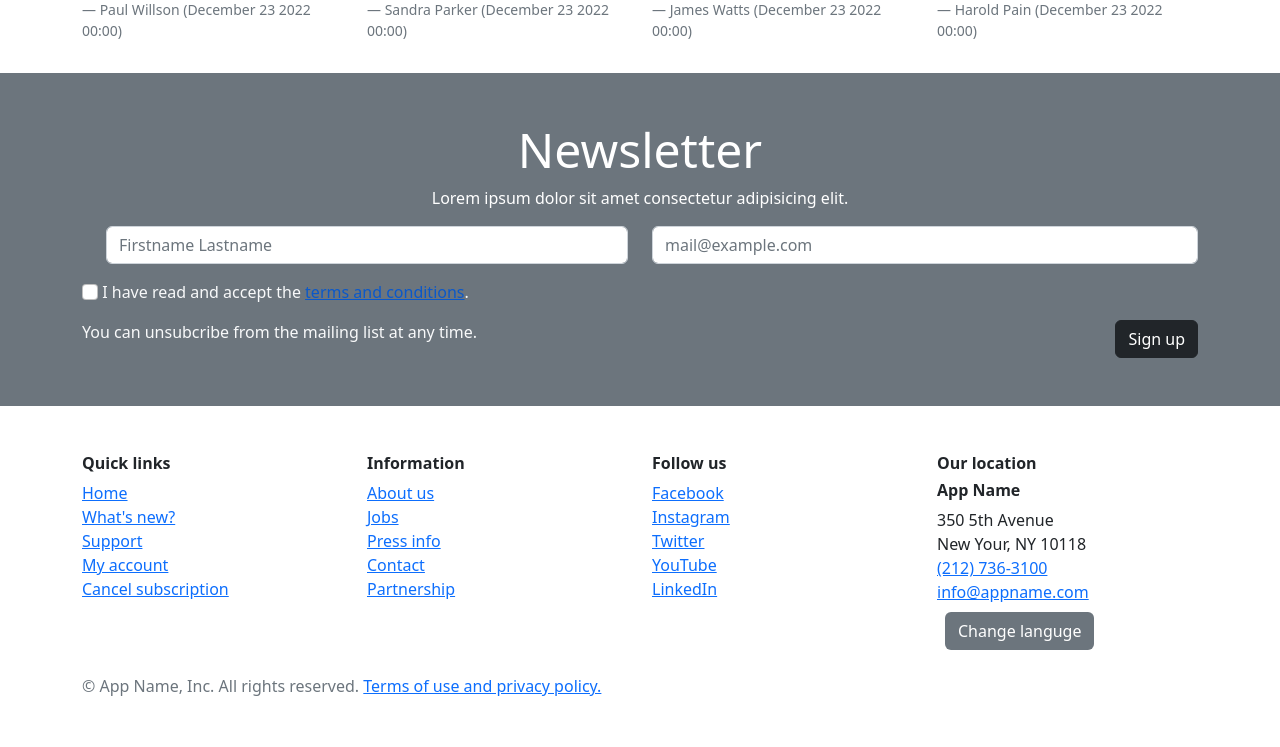
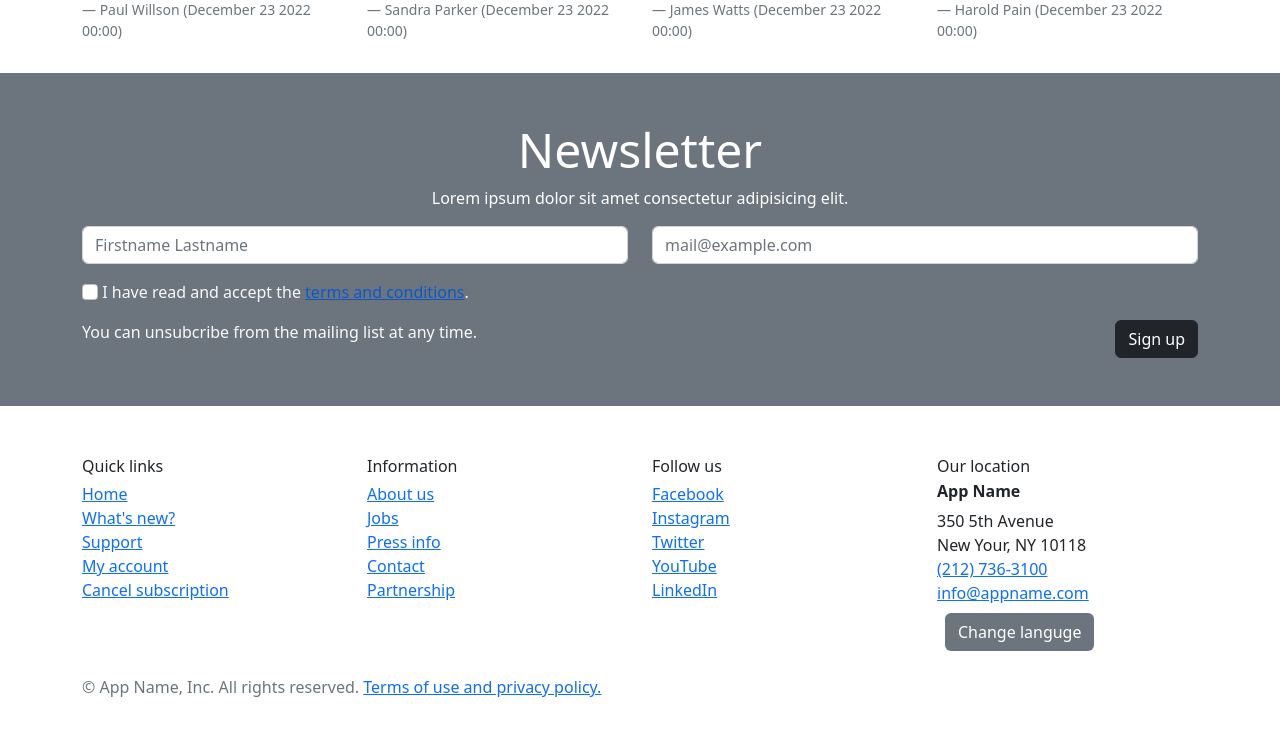
Before and after one commit to Shevtsov-Vladimir/LandingPage, a PHP site: page / in a window 1280 px wide. Shown: the part 4204-4951 px from the top of the page. Before the commit the page ends 4900 px from the top, so only its background shows below. Run offline with PHP 8.4, Linux system fonts and the light colour scheme; data comes from the database, SQL or seed files in the repository; some libraries are stand-ins or nearby versions.

Commit message:
Add files via upload

```diff
--- a/index.php
+++ b/index.php
@@ -155,7 +155,7 @@
 
 	<section class="container text-center" id="features">
 		<h2 class="display-5 mt-5">Features</h2>
-		<div class="row gy-4">
+		<div class="row gy-5">
 			<div class="col-lg-3 col-md-6 col-sm-12">
 				<i class="fas fa-paint-brush fa-2x mb-5 text-info"></i>
 				<h5>Future heading</h5>
@@ -324,15 +324,13 @@
 			<h2 class="display-5 text-center pt-5">Newsletter</h2>
 			<p class="text-center">Lorem ipsum dolor sit amet consectetur adipisicing elit.</p>
 			<div class="row">
-				<div class="col-12 col-md-6">
+				<div class="col-sm-12 col-md-6">
 					<div class="mb-3">
-						<div class="form-check">
 						<input type="text" class="form-control" id="exampleFormControlInput1"
 							placeholder="Firstname Lastname" name="name">
 					</div>
 				</div>
-				</div>
-				<div class="col-12 col-md-6">
+				<div class="col-sm-12 col-md-6">
 					<div class="mb-3">
 						<input type="email" class="form-control" id="exampleFormControlInput1"
 							placeholder="mail@example.com" name="email">
@@ -344,7 +342,8 @@
 				<div class="col-12">
 
 					<form action="register.php" method="POST">
-						<input class="form-check-input" type="checkbox" name="check" value="checked" id="flexCheckDefault">
+						<input class="form-check-input" type="checkbox" name="check" value="checked"
+							id="flexCheckDefault">
 						<label class="form-check-label text-light" for="flexCheckDefault">
 							I have read and accept the <a href="#" class="stretched-link">terms and
 								conditions</a>.
@@ -360,9 +359,11 @@
 		</form>
 
 		<?php
-        if (isset($_POST['name']) && isset($_POST['email'])
+        if (
+        	isset($_POST['name']) && isset($_POST['email'])
         	&& isset($_POST['check']) &&
-			$_POST['check'] == 'checked') {
+        	$_POST['check'] == 'checked'
+        ) {
 	        // Переменные с формы
         	$name = $_POST['name'];
 	        $email = $_POST['email'];
@@ -390,9 +391,9 @@
 	</section>
 
 	<footer class="container my-5">
-		<div class="row">
+		<div class="row gy-3">
 			<div class="col-12 col-md-6 col-lg-3 d-flex flex-column">
-				<h6 class="fw-bold">Quick links</h6>
+				<p class="mb-1">Quick links</p>
 				<a href="#">Home</a>
 				<a href="#">What's new?</a>
 				<a href="#">Support</a>
@@ -400,7 +401,7 @@
 				<a href="#">Cancel subscription</a>
 			</div>
 			<div class="col-12 col-md-6 col-lg-3 d-flex flex-column">
-				<h6 class="fw-bold">Information</h6>
+				<p class="mb-1">Information</p>
 				<a href="#">About us</a>
 				<a href="#">Jobs</a>
 				<a href="#">Press info</a>
@@ -408,7 +409,7 @@
 				<a href="#">Partnership</a>
 			</div>
 			<div class="col-12 col-md-6 col-lg-3 d-flex flex-column">
-				<h6 class="fw-bold">Follow us</h6>
+				<p class="mb-1">Follow us</p>
 				<a href="#">
 					<i class="fab fa-facebook"></i>
 					Facebook
@@ -431,7 +432,7 @@
 				</a>
 			</div>
 			<div class="col-12 col-md-6 col-lg-3 d-flex flex-column">
-				<h6 class="fw-bold">Our location</h6>
+				<p class="mb-1">Our location</p>
 				<h6 class="fw-bold">App Name</h6>
 				<p>350 5th Avenue<br>New Your, NY 10118
 					<br><i class="fas fa-phone"></i><a href="#"> (212) 736-3100</a>
```
Lines whose indentation alone changed are shown as unchanged.
